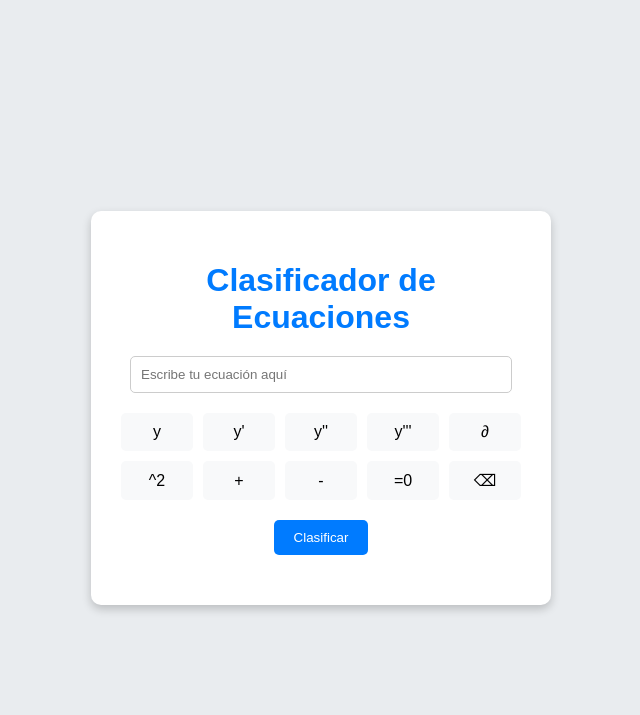
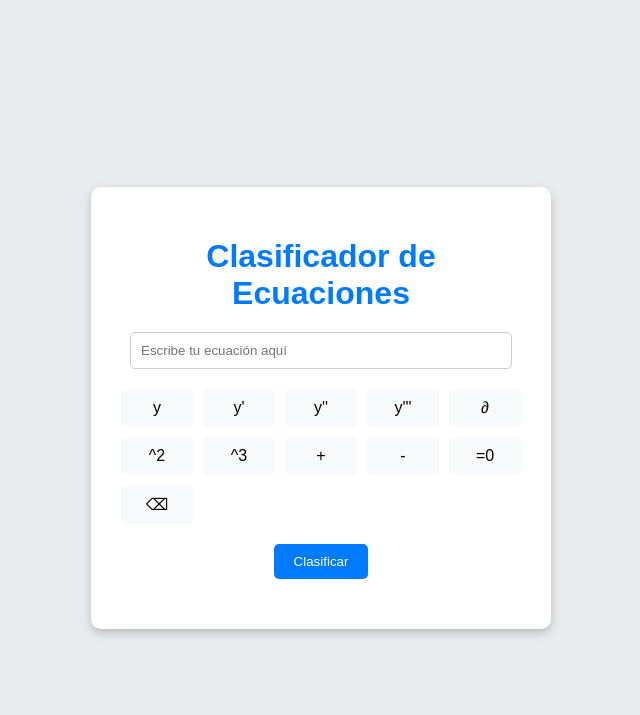
Before and after one commit to EmilyMunozR/calculadora, a Flask app: page / in a window 1280 px wide. Shown: the top 715 px of the page, without its empty margins (319-959 px from the left). Run offline with Flask 3, Linux system fonts and the light colour scheme.

Commit message:
Update index.html

```diff
--- a/templates/index.html
+++ b/templates/index.html
@@ -18,6 +18,7 @@
       <button onclick="insertar(\"y'''\")">y'''</button>
       <button onclick="insertar('∂')">∂</button>
       <button onclick="insertar('^2')">^2</button>
+      <button onclick="insertar('^3')">^3</button>
       <button onclick="insertar('+')">+</button>
       <button onclick="insertar('-')">-</button>
       <button onclick="insertar('=0')">=0</button>
```
